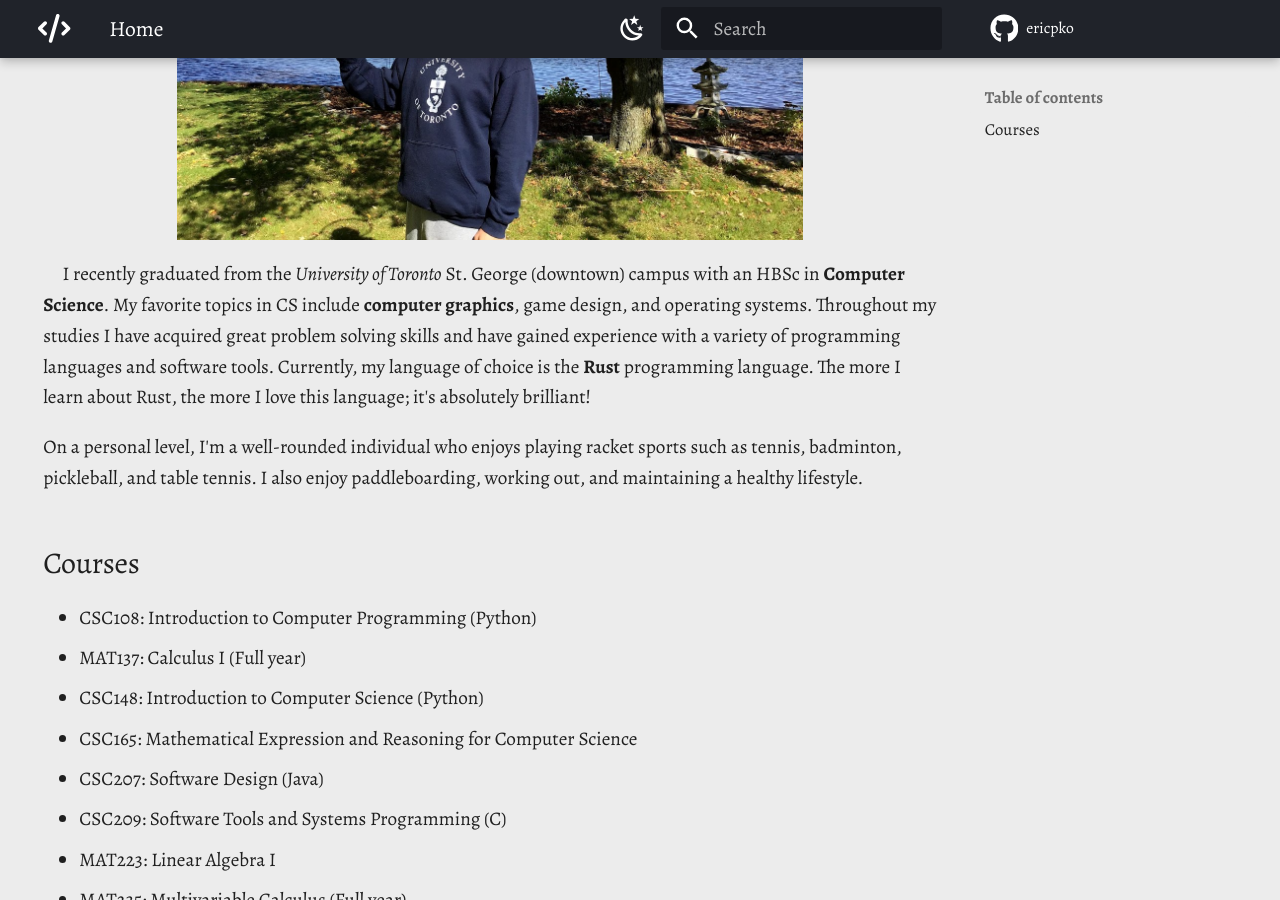
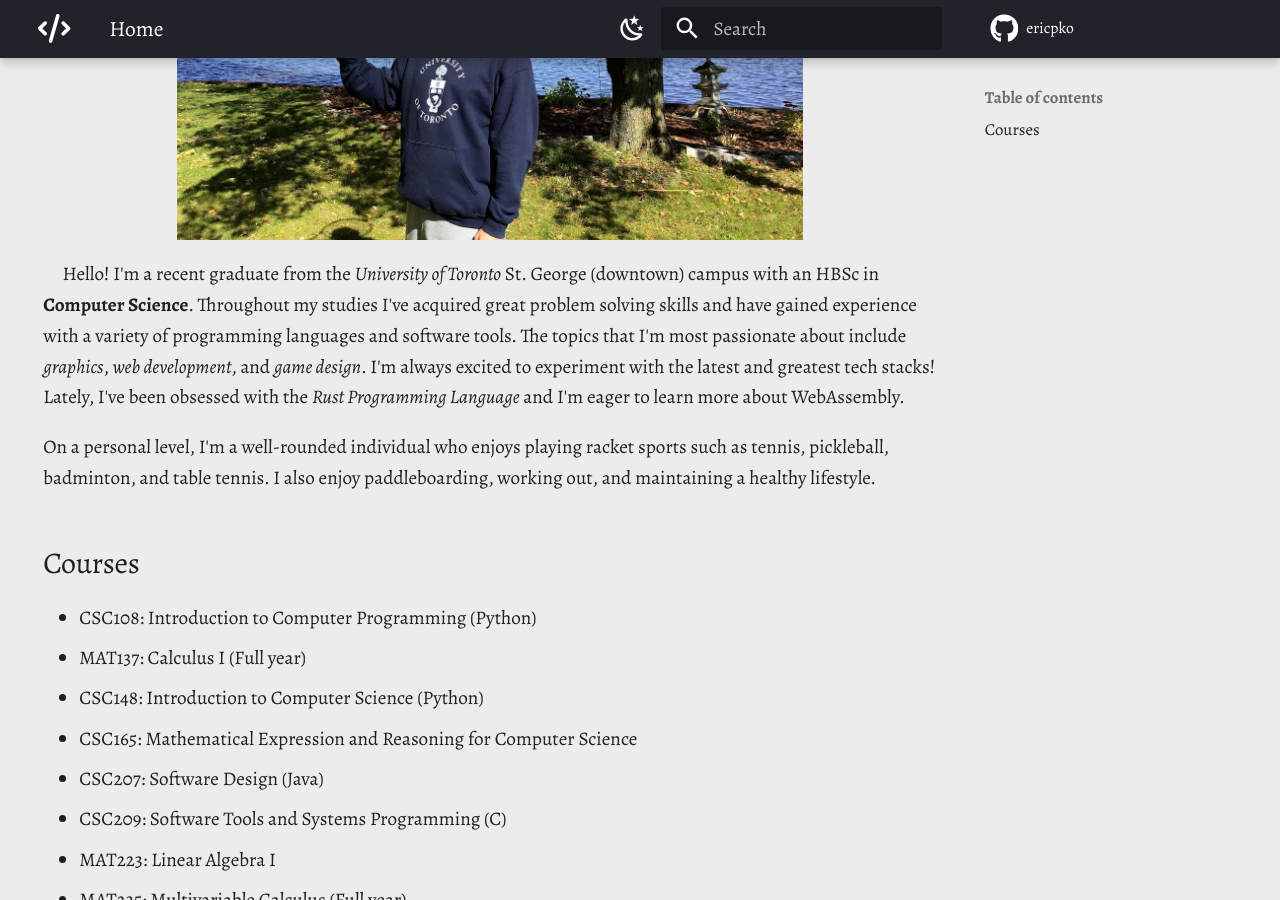
Before and after one commit to ericpko/ericpko.github.io, an MkDocs documentation site: the page built from docs/index.md, in a window 1280 px wide and 900 px high, scrolled down 502 px. Built offline with MkDocs 1.6.1 and Material for MkDocs 9.7.7, drawn with Linux system fonts in a browser that asks for light colours.

Commit message:
Updated my bio description

```diff
--- a/docs/index.md
+++ b/docs/index.md
@@ -13,17 +13,18 @@ hide:
 </figure>
 <!-- ![Image title](assets/images/tennisPic1.jpg){ width="500" } -->
 
-&emsp;I recently graduated from the *University of Toronto* St. George
-(downtown) campus with an HBSc in **Computer Science**. My favorite
-topics in CS include **computer graphics**, game design, and operating
-systems. Throughout my studies I have acquired great problem solving
+&emsp;Hello! I'm a recent graduate from the *University of Toronto* St. George
+(downtown) campus with an HBSc in **Computer Science**. Throughout my studies
+I've acquired great problem solving
 skills and have gained experience with a variety of programming
-languages and software tools. Currently, my language of choice is
-the **Rust** programming language. The more I learn about Rust, the
-more I love this language; it's absolutely brilliant!
+languages and software tools. The topics that I'm most passionate about include
+*graphics*, *web development*, and *game design*. I'm always excited to experiment
+with the latest and greatest tech stacks!
+Lately, I've been obsessed with the *Rust Programming Language* and I'm eager to learn
+more about WebAssembly.
 
 On a personal level, I'm a well-rounded individual who enjoys playing racket
-sports such as tennis, badminton, pickleball, and table tennis. I also
+sports such as tennis, pickleball, badminton, and table tennis. I also
 enjoy paddleboarding, working out, and maintaining a healthy lifestyle.
 
 
```
